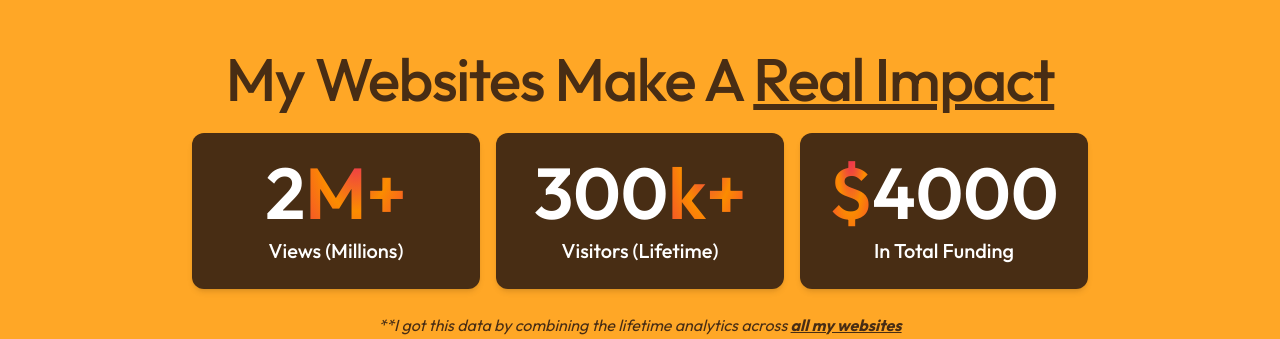
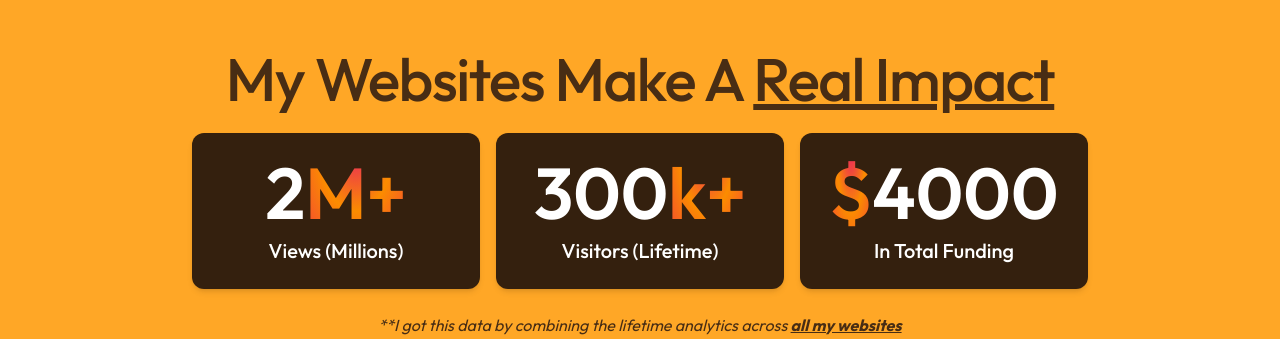
Before and after one commit to PkTheCoda/portfolio, a React (Vite) app: page / in a window 1280 px wide. Shown: the part 1880-2219 px from the top of the page. Built offline with nearby package versions, Linux system fonts and the light colour scheme.

Commit message:
changed about section impact metrics color

```diff
--- a/src/Components/AboutSection.jsx
+++ b/src/Components/AboutSection.jsx
@@ -155,21 +155,21 @@ export default function AboutMe() {
 
             <div className="grid grid-cols-1 sm:grid-cols-3 w-full gap-4">
 
-                <div className="w-full bg-[#482d14] py-6 flex flex-col gap-y-2 items-center text-white rounded-xl shadow-md">
+                <div className="w-full bg-[#34200e] py-6 flex flex-col gap-y-2 items-center text-white rounded-xl shadow-md">
                     <h1 className="seven-title font-semibold">
                         2<span className="main-gradient">M+</span>
                     </h1>
                     <p className="one-title font-medium">Views (Millions)</p>
                 </div>
 
-                <div className="w-full bg-[#482d14] py-6 flex flex-col gap-y-2 items-center text-white rounded-xl shadow-md">
+                <div className="w-full bg-[#34200e] py-6 flex flex-col gap-y-2 items-center text-white rounded-xl shadow-md">
                     <h1 className="seven-title font-semibold">
                         300<span className="main-gradient">k+</span>
                     </h1>
                     <p className="one-title font-medium">Visitors (Lifetime)</p>
                 </div>
 
-                <div className="w-full bg-[#482d14] py-6 flex flex-col gap-y-2 items-center text-white rounded-xl shadow-md">
+                <div className="w-full bg-[#34200e] py-6 flex flex-col gap-y-2 items-center text-white rounded-xl shadow-md">
                     <h1 className="seven-title font-semibold">
                         <span className="main-gradient">$</span>4000
                     </h1>
```
